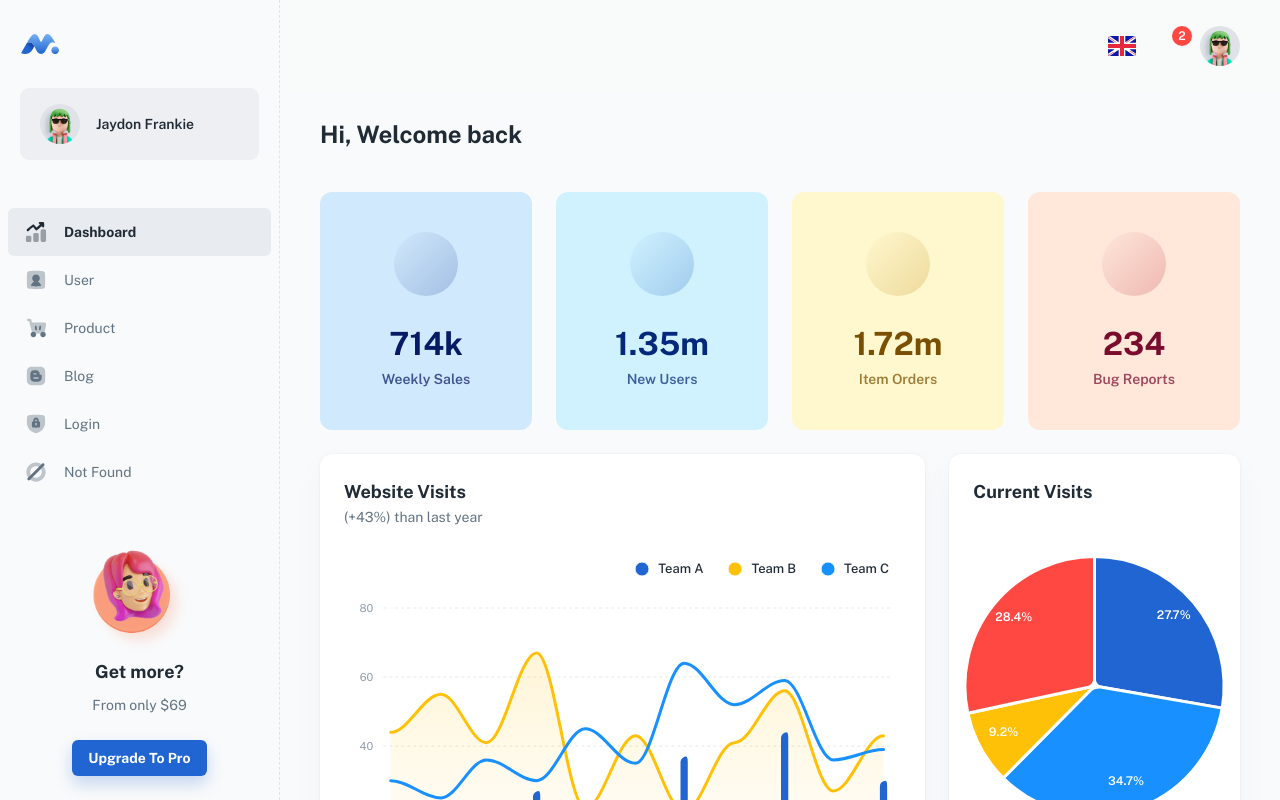
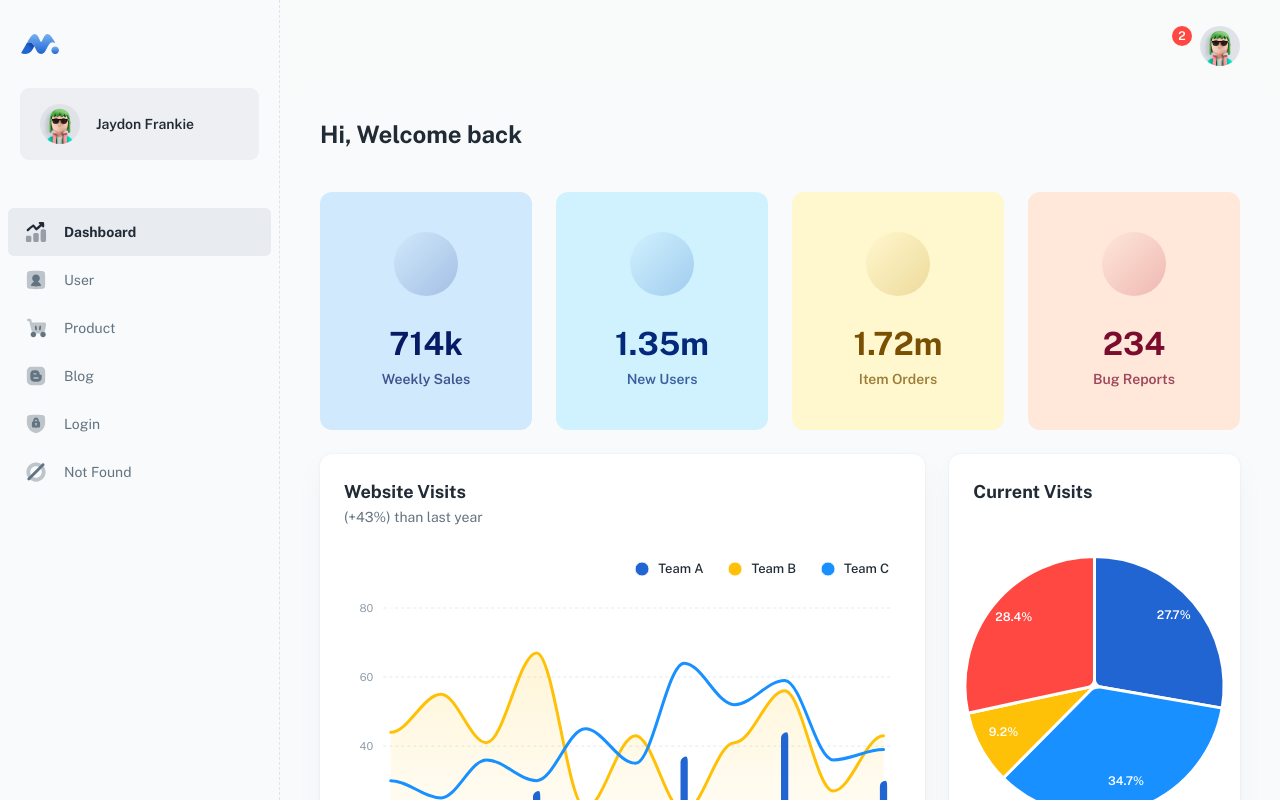
Before and after one commit to Hari2k02/GenesisApp, a React (Create React App) app in the folder frontend/: page /dashboard/app in a window 1280 px wide. Shown: the top 800 px of the page. Built offline with nearby package versions, Linux system fonts and the light colour scheme; some icons are missing; a web font is replaced by a local one.

Commit message:
Minor edits

```diff
--- a/frontend/public/index.html
+++ b/frontend/public/index.html
@@ -9,7 +9,6 @@
   <link rel="icon" type="image/png" sizes="16x16" href="%PUBLIC_URL%/favicon/favicon-16x16.png">
 
   <meta name="theme-color" content="#000000" />
-  <link rel="manifest" href="%PUBLIC_URL%/manifest.json" />
   <meta name="viewport" content="width=device-width, initial-scale=1, shrink-to-fit=no" />
 
   <!-- Using Google Font -->
@@ -22,11 +21,7 @@
   <!-- Css simplebar -->
   <link rel="stylesheet" href="https://cdnjs.cloudflare.com/ajax/libs/simplebar/5.3.9/simplebar.min.css" />
 
-  <title>Minimal UI Kit</title>
-  <meta name="description"
-    content="The starting point for your next project with Minimal UI Kit, built on the newest version of Material-UI ©, ready to be customized to your style" />
-  <meta name="keywords" content="react,material,kit,application,dashboard,admin,template" />
-  <meta name="author" content="Minimal UI Kit" />
+  <title>Genesis</title>
 </head>
 
 <body>
--- a/frontend/src/layouts/dashboard/header/LanguagePopover.js
+++ /dev/null
@@ -1,87 +0,0 @@
-import { useState } from 'react';
-// @mui
-import { alpha } from '@mui/material/styles';
-import { Box, MenuItem, Stack, IconButton, Popover } from '@mui/material';
-
-// ----------------------------------------------------------------------
-
-const LANGS = [
-  {
-    value: 'en',
-    label: 'English',
-    icon: '/assets/icons/ic_flag_en.svg',
-  },
-  {
-    value: 'de',
-    label: 'German',
-    icon: '/assets/icons/ic_flag_de.svg',
-  },
-  {
-    value: 'fr',
-    label: 'French',
-    icon: '/assets/icons/ic_flag_fr.svg',
-  },
-];
-
-// ----------------------------------------------------------------------
-
-export default function LanguagePopover() {
-  const [open, setOpen] = useState(null);
-
-  const handleOpen = (event) => {
-    setOpen(event.currentTarget);
-  };
-
-  const handleClose = () => {
-    setOpen(null);
-  };
-
-  return (
-    <>
-      <IconButton
-        onClick={handleOpen}
-        sx={{
-          padding: 0,
-          width: 44,
-          height: 44,
-          ...(open && {
-            bgcolor: (theme) => alpha(theme.palette.primary.main, theme.palette.action.focusOpacity),
-          }),
-        }}
-      >
-        <img src={LANGS[0].icon} alt={LANGS[0].label} />
-      </IconButton>
-
-      <Popover
-        open={Boolean(open)}
-        anchorEl={open}
-        onClose={handleClose}
-        anchorOrigin={{ vertical: 'bottom', horizontal: 'right' }}
-        transformOrigin={{ vertical: 'top', horizontal: 'right' }}
-        PaperProps={{
-          sx: {
-            p: 1,
-            mt: 1.5,
-            ml: 0.75,
-            width: 180,
-            '& .MuiMenuItem-root': {
-              px: 1,
-              typography: 'body2',
-              borderRadius: 0.75,
-            },
-          },
-        }}
-      >
-        <Stack spacing={0.75}>
-          {LANGS.map((option) => (
-            <MenuItem key={option.value} selected={option.value === LANGS[0].value} onClick={() => handleClose()}>
-              <Box component="img" alt={option.label} src={option.icon} sx={{ width: 28, mr: 2 }} />
-
-              {option.label}
-            </MenuItem>
-          ))}
-        </Stack>
-      </Popover>
-    </>
-  );
-}
--- a/frontend/src/layouts/dashboard/header/index.js
+++ b/frontend/src/layouts/dashboard/header/index.js
@@ -9,7 +9,6 @@ import Iconify from '../../../components/iconify';
 //
 import Searchbar from './Searchbar';
 import AccountPopover from './AccountPopover';
-import LanguagePopover from './LanguagePopover';
 import NotificationsPopover from './NotificationsPopover';
 
 // ----------------------------------------------------------------------
@@ -68,7 +67,6 @@ export default function Header({ onOpenNav }) {
             sm: 1,
           }}
         >
-          <LanguagePopover />
           <NotificationsPopover />
           <AccountPopover />
         </Stack>
--- a/frontend/src/layouts/dashboard/nav/index.js
+++ b/frontend/src/layouts/dashboard/nav/index.js
@@ -76,32 +76,6 @@ export default function Nav({ openNav, onCloseNav }) {
       </Box>
 
       <NavSection data={navConfig} />
-
-      <Box sx={{ flexGrow: 1 }} />
-
-      <Box sx={{ px: 2.5, pb: 3, mt: 10 }}>
-        <Stack alignItems="center" spacing={3} sx={{ pt: 5, borderRadius: 2, position: 'relative' }}>
-          <Box
-            component="img"
-            src="/assets/illustrations/illustration_avatar.png"
-            sx={{ width: 100, position: 'absolute', top: -50 }}
-          />
-
-          <Box sx={{ textAlign: 'center' }}>
-            <Typography gutterBottom variant="h6">
-              Get more?
-            </Typography>
-
-            <Typography variant="body2" sx={{ color: 'text.secondary' }}>
-              From only $69
-            </Typography>
-          </Box>
-
-          <Button href="https://material-ui.com/store/items/minimal-dashboard/" target="_blank" variant="contained">
-            Upgrade to Pro
-          </Button>
-        </Stack>
-      </Box>
     </Scrollbar>
   );
 
```
Also changed, not shown: frontend/public/manifest.json (deleted), 1 other file (tests, documents, lock files or other folders).
